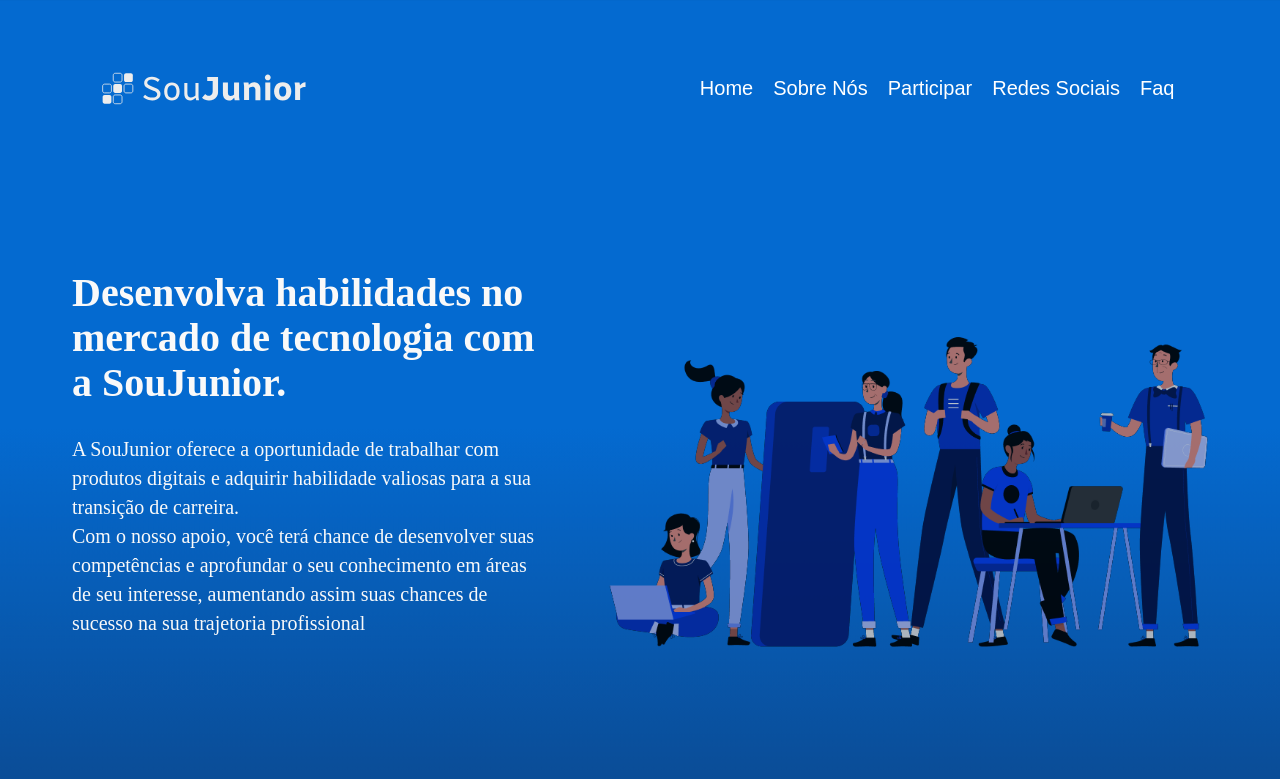
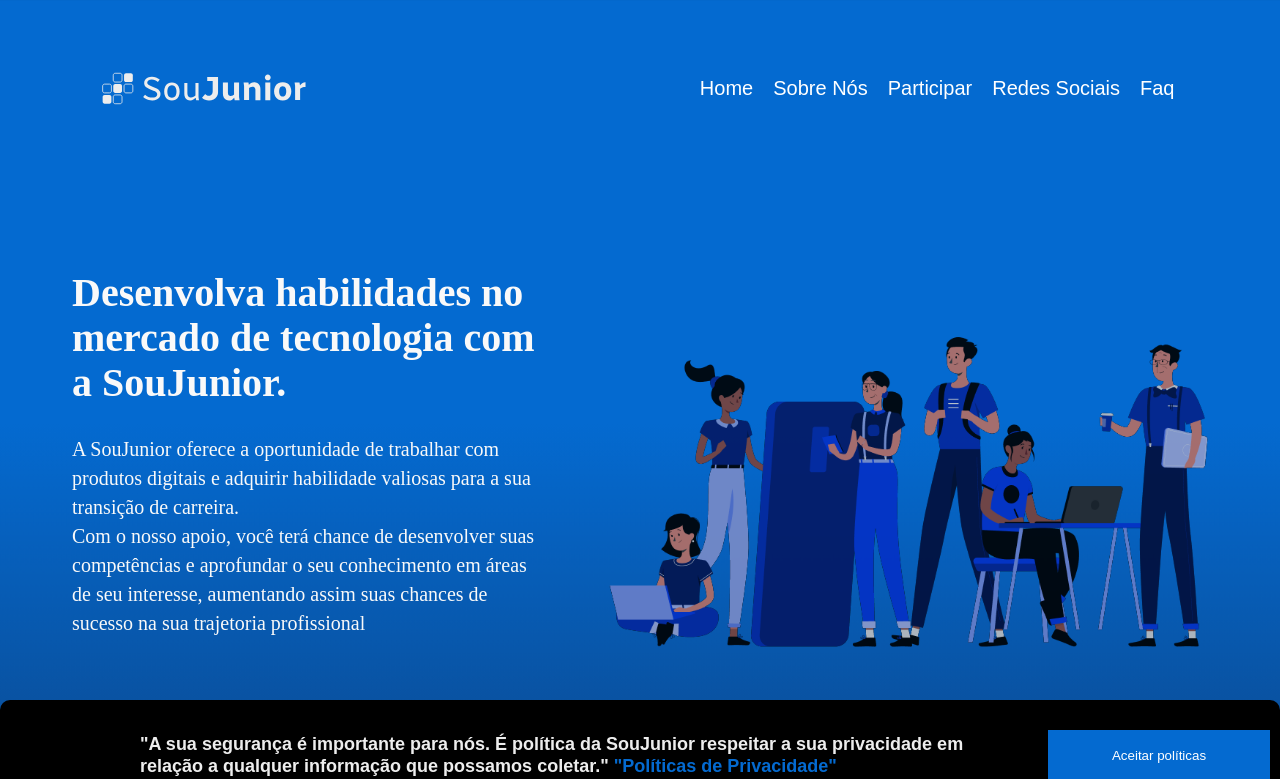
Before and after one commit to SouJunior/site-webapp, a Next.js app: page / in a window 1280 px wide. Shown: the top 779 px of the page. Built offline with nearby package versions, Linux system fonts and the light colour scheme; a web font is replaced by a local one.

Commit message:
Inclusão das politicas de privacidade

```diff
--- a/components/commons/PrivacyPolicy/PrivacyPolicy.jsx
+++ b/components/commons/PrivacyPolicy/PrivacyPolicy.jsx
@@ -1,6 +1,7 @@
 import React, { useState } from 'react';
+import style from "./PrivacyPolicy.module.css"
 
-const App = () => {
+const PrivacyPolicy = () => {
   const [accepted, setAccepted] = useState(false);
 
   const handleAccept = () => {
@@ -8,28 +9,26 @@ const App = () => {
   };
 
   return (
-    <div>
-      {!accepted ? (
-        <div>
-          <h1>www.soujunior.tech</h1>
-          <p>
-            A sua segurança é importante para nós. É política da SouJunior respeitar a sua privacidade em relação a qualquer informação que possamos coletar.
-          </p>
-          <button onClick={handleAccept}>Aceitar Políticas</button>
+    <div className={style.container}>
+      {!accepted && (
+        <div className={style.privacyNotice}>
+          <p className={style.text}>
+          "A sua segurança é importante para nós. É política da SouJunior respeitar a sua privacidade em relação a qualquer informação que possamos coletar."{' '}
+
+            <a href="https://docs.google.com/document/d/1IH69ZlH71jCCqoG9Rd3buue5Xp3n53bs6hjO3eaRjA0/edit#heading=h.yckw8flpbuzs" target="_blank" rel="noopener noreferrer">
+              "Políticas de Privacidade"
+            </a>
+            </p>
+          <button onClick={handleAccept}>Aceitar políticas</button>
         </div>
-      ) : (
-        <div>
-          <h1>Bem-vindo ao site da SouJunior!</h1>
-          <p>
-            Aqui está o conteúdo da página...
-          </p>
-          <a href="https://docs.google.com/document/d/1IH69ZlH71jCCqoG9Rd3buue5Xp3n53bs6hjO3eaRjA0/edit#heading=h.yckw8flpbuzs">
-            Políticas de Privacidade
-          </a>
+      )}
+      {accepted && (
+        <div className={style.privacyContent}>
+
         </div>
       )}
     </div>
   );
 };
 
-export default App;
+export default PrivacyPolicy;
--- /dev/null
+++ b/components/commons/PrivacyPolicy/PrivacyPolicy.module.css
@@ -0,0 +1,52 @@
+.container{
+    position: fixed;
+    bottom: 0;
+    left: 0;
+    width: 100%;
+    padding: 10px;
+    background: #000000;
+    border-radius: 10px;
+    z-index: 10;
+  }
+
+  .privacyNotice{
+    display: flex;
+    align-items: center;
+    padding: 20px 0 10px 130px;
+  }
+
+  .privacyNotice .text{
+    width: 1130px;
+    flex-shrink: 1;
+
+  }
+
+  .privacyNotice p{
+    font-weight: 600;
+    font-size: 18px;
+    line-height: 22px;
+    color: #EDEDED;
+  }
+
+  .privacyNotice a{
+    color:  #046AD0;
+    font-weight: 600;
+    font-size: 18px;
+    line-height: 22px;
+  }
+
+  .privacyNotice button {
+    border: none;
+    width: 272px;
+    height: 50px;
+    color: #FFF;
+    background-color: #046AD0;
+    justify-content: center;
+    align-items: center;
+    padding: 16px 32px;
+    margin-left: 50px;
+  }
+
+  .privacyContent{
+    display: none;
+  }
--- a/pages/_app.js
+++ b/pages/_app.js
@@ -1,6 +1,7 @@
 import Script from 'next/script'
 import "../styles/globals.css";
 import {Layout} from '../components/Layout'
+import PrivacyPolicy from "../components/commons/PrivacyPolicy/PrivacyPolicy"
 
 function MyApp({ Component, pageProps }) {
   return (
@@ -16,6 +17,7 @@ function MyApp({ Component, pageProps }) {
         `}
       </Script>
       <Component {...pageProps} />
+      <PrivacyPolicy />
     </Layout>
   )
 }
--- a/pages/index.jsx
+++ b/pages/index.jsx
@@ -3,7 +3,6 @@ import { ParticipationSection } from "../components/Participation";
 import HeaderHome from "../components/HeaderHome";
 import Iniciativas from "../components/Iniciativas";
 import HeaderComponent from "../components/commons/HeaderComponent";
-import PrivacyPolicy from "../components/commons/PrivacyPolicy/PrivacyPolicy"
 import { Depositions } from "../components/Depositions";
 
 function Home() {
@@ -15,7 +14,7 @@ function Home() {
       <Iniciativas />
       <Depositions/>
       <ParticipationSection />
-      <PrivacyPolicy />
+
     </>
   );
 }
```
